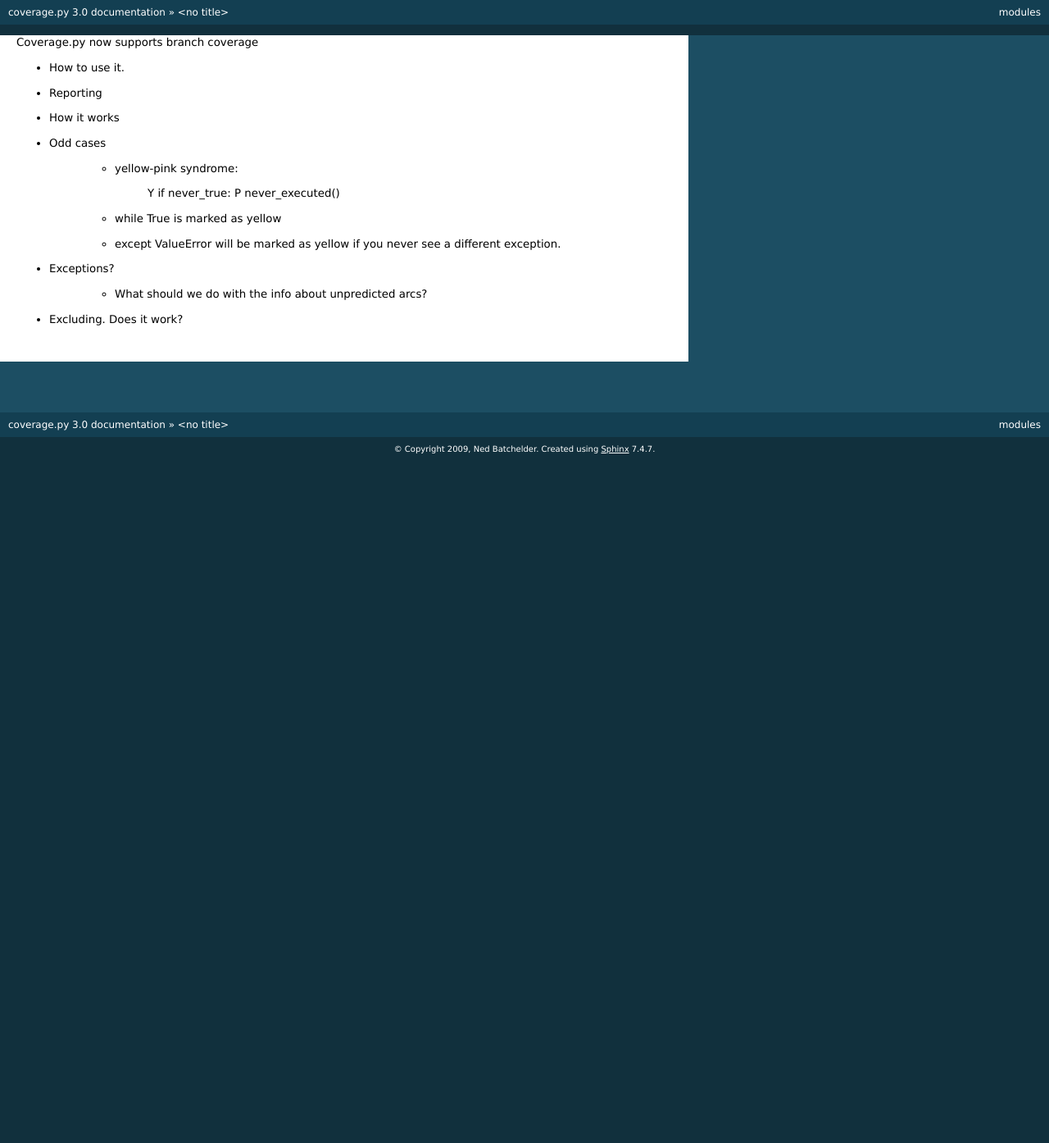
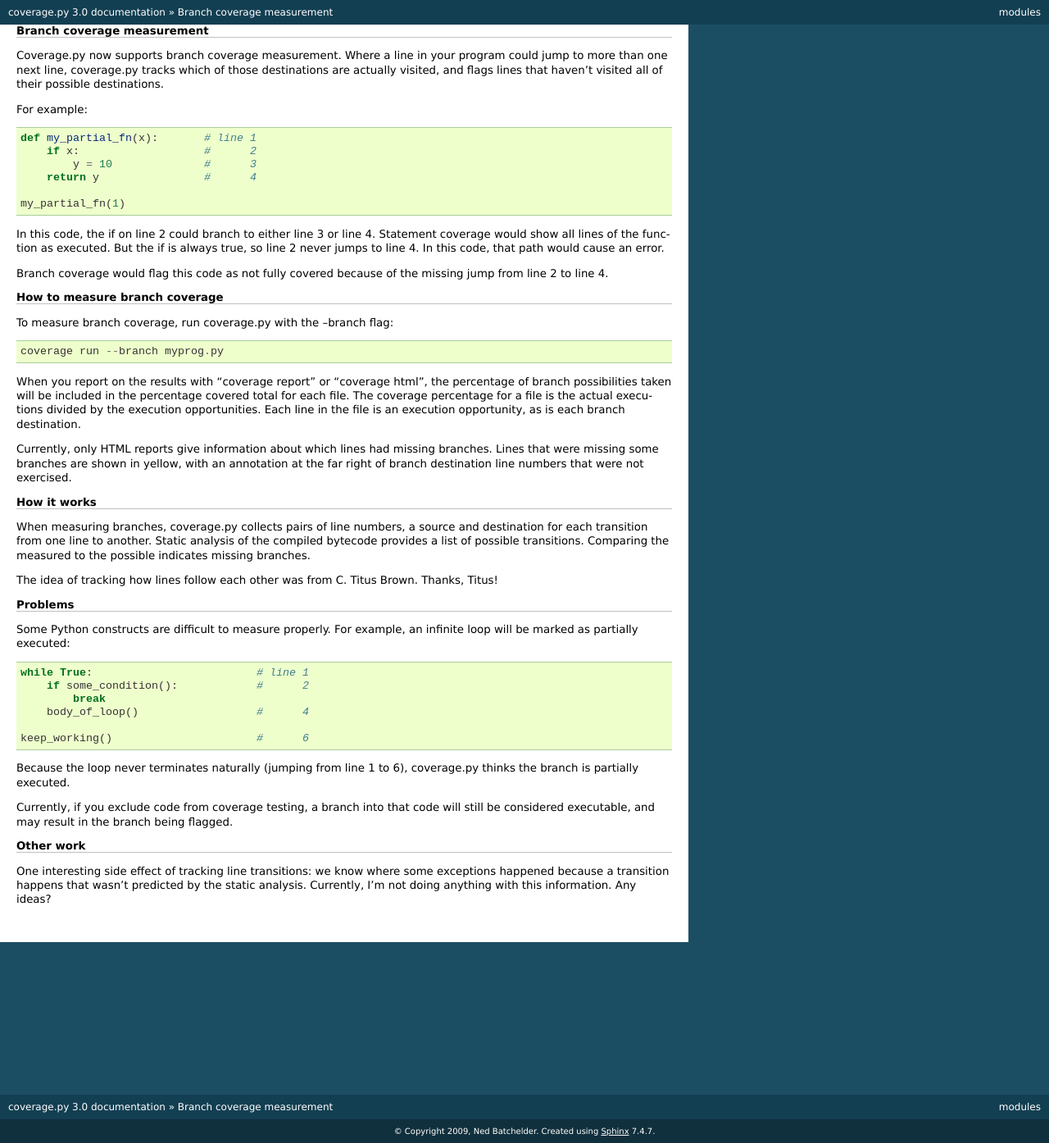
Before and after one commit to nedbat/coveragepy, a Sphinx documentation site: the page built from doc/branch.rst, in a window 1280 px wide. Shown: the whole page at 82% size. Built offline with Sphinx 7.4.7, drawn with Linux system fonts in a browser that asks for light colours; before the commit the page ends 900 px from its top, so only the background shows below that.

Commit message:
Fleshed-out branch documentation.

```diff
--- a/TODO.txt
+++ b/TODO.txt
@@ -13,6 +13,7 @@ Coverage TODO
     (see top of test_cogapp for examples)
 - Maybe turning off yellow lines should make those lines green?
 - A missing branch to leave the function shows an annotation of -1.
+- XML report needs to get branch information.
 
 
 * Speed
--- a/doc/branch.rst
+++ b/doc/branch.rst
@@ -1,24 +1,88 @@
-Coverage.py now supports branch coverage
+.. _branch:
 
-- How to use it.
+===========================
+Branch coverage measurement
+===========================
 
-- Reporting
+Coverage.py now supports branch coverage measurement.  Where a line in your
+program could jump to more than one next line, coverage.py tracks which of
+those destinations are actually visited, and flags lines that haven't visited
+all of their possible destinations.
 
-- How it works
+For example::
 
-- Odd cases
+    def my_partial_fn(x):       # line 1
+        if x:                   #      2
+            y = 10              #      3
+        return y                #      4
 
-    - yellow-pink syndrome:
+    my_partial_fn(1)
 
-        Y       if never_true:
-        P           never_executed()
+In this code, the if on line 2 could branch to either line 3 or line 4.
+Statement coverage would show all lines of the function as executed.  But the
+if is always true, so line 2 never jumps to line 4.  In this code, that
+path would cause an error.
 
-    - while True is marked as yellow
+Branch coverage would flag this code as not fully covered because of the
+missing jump from line 2 to line 4.
 
-    - except ValueError will be marked as yellow if you never see a different exception.
 
-- Exceptions?
+How to measure branch coverage
+------------------------------
 
-    - What should we do with the info about unpredicted arcs?
+To measure branch coverage, run coverage.py with the --branch flag::
 
-- Excluding. Does it work?
+    coverage run --branch myprog.py
+
+When you report on the results with "coverage report" or "coverage html", the
+percentage of branch possibilities taken will be included in the percentage
+covered total for each file.  The coverage percentage for a file is the
+actual executions divided by the execution opportunities.  Each line in the
+file is an execution opportunity, as is each branch destination.
+
+Currently, only HTML reports give information about which lines had missing
+branches.  Lines that were missing some branches are shown in yellow, with an
+annotation at the far right of branch destination line numbers that were not
+exercised.
+
+
+How it works
+------------
+
+When measuring branches, coverage.py collects pairs of line numbers, a source
+and destination for each transition from one line to another.  Static analysis
+of the compiled bytecode provides a list of possible transitions.  Comparing
+the measured to the possible indicates missing branches.
+
+The idea of tracking how lines follow each other was from C. Titus Brown.
+Thanks, Titus!
+
+
+Problems
+--------
+
+Some Python constructs are difficult to measure properly.  For example, an
+infinite loop will be marked as partially executed::
+
+    while True:                         # line 1
+        if some_condition():            #      2
+            break
+        body_of_loop()                  #      4
+
+    keep_working()                      #      6
+
+Because the loop never terminates naturally (jumping from line 1 to 6),
+coverage.py thinks the branch is partially executed.
+
+Currently, if you exclude code from coverage testing, a branch into that code
+will still be considered executable, and may result in the branch being
+flagged.
+
+
+Other work
+----------
+
+One interesting side effect of tracking line transitions: we know where some
+exceptions happened because a transition happens that wasn't predicted by the
+static analysis.  Currently, I'm not doing anything with this information.
+Any ideas?
```
